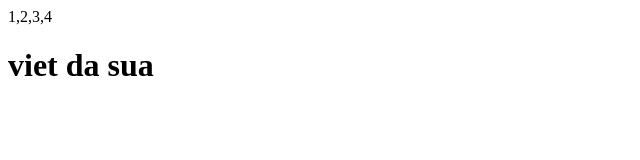
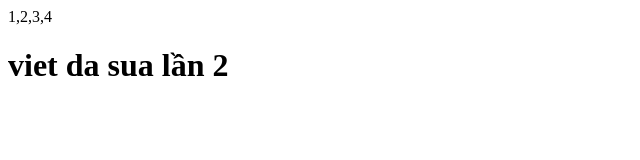
Before and after one commit to Diabolicgao/Py, a plain HTML site: page index.html in a window 1280 px wide. Shown: the whole page, without its empty margins (0-640 px from the left). Drawn offline with Linux system fonts and the light colour scheme.

Commit message:
sua lan 2

```diff
--- a/index.html
+++ b/index.html
@@ -1,2 +1,2 @@
 <p>1,2,3,4</p>
-<h1>viet da sua</h1>
+<h1>viet da sua lần 2</h1>
```
